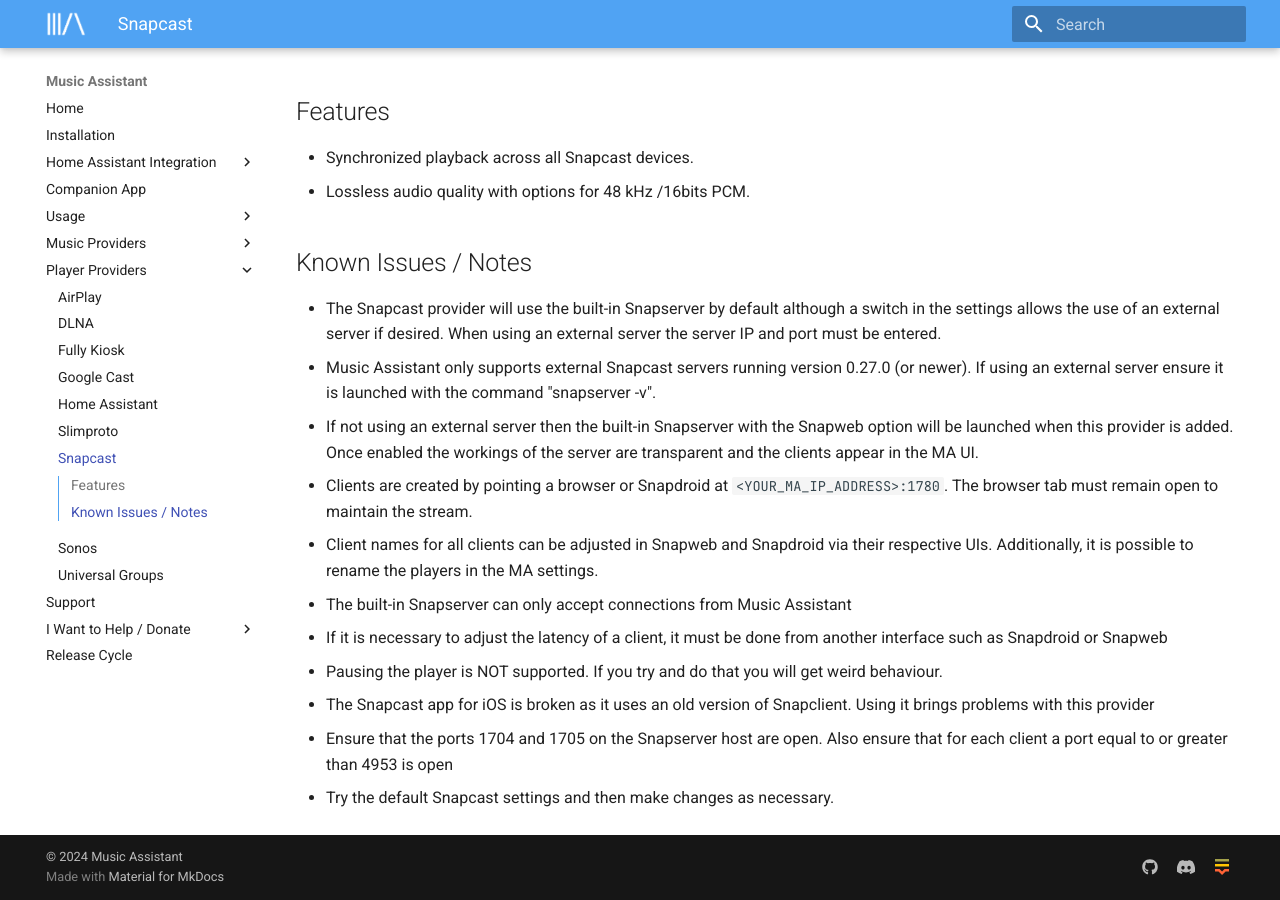
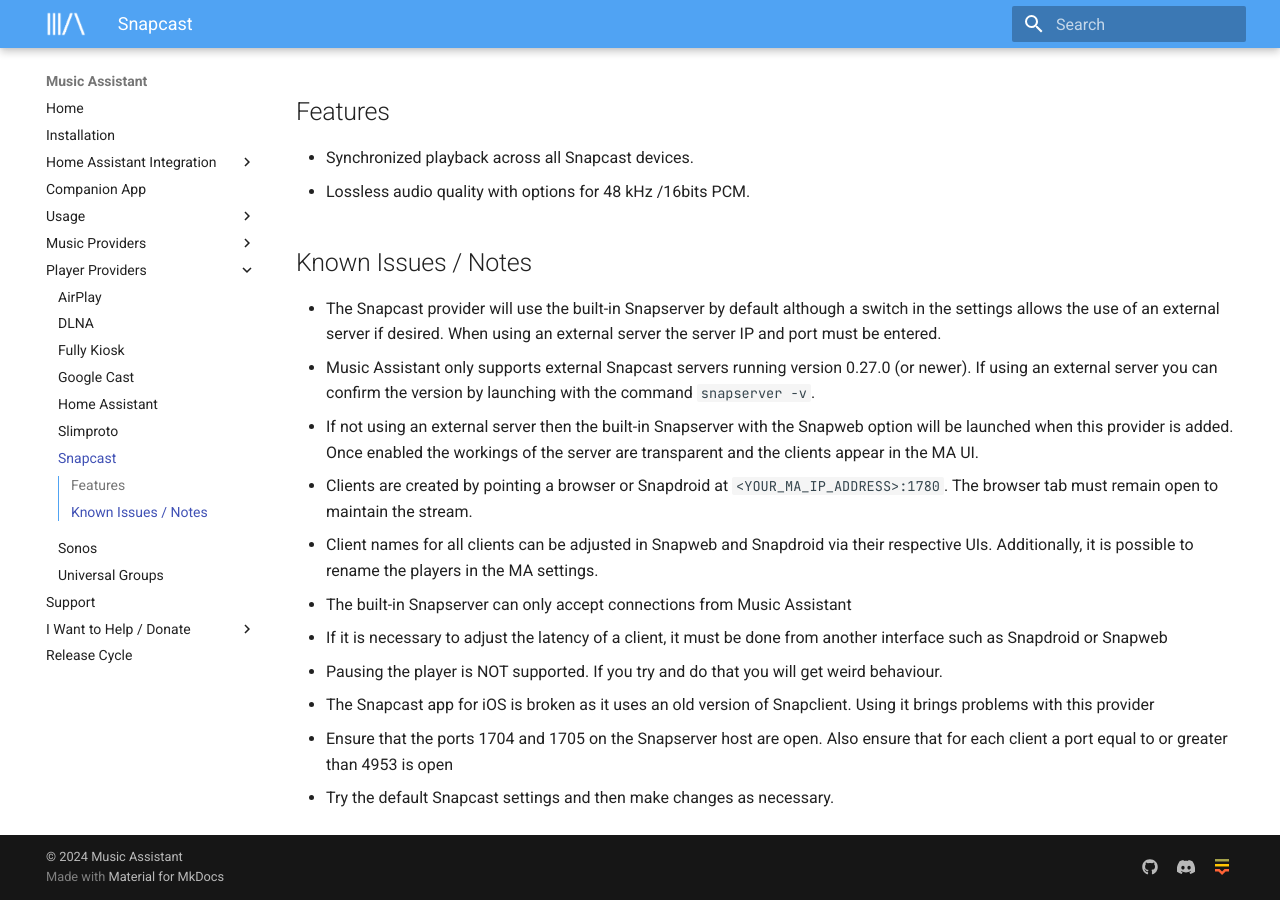
Before and after one commit to pwbriggs/music-assistant.github.io, an MkDocs documentation site: the page built from docs/player-support/snapcast.md, in a window 1280 px wide and 900 px high, scrolled down 862 px. Built offline with MkDocs 1.6.1 and Material for MkDocs 9.7.7, drawn with Linux system fonts in a browser that asks for light colours.

Commit message:
Fix incorrectly worded sentence

```diff
--- a/docs/player-support/snapcast.md
+++ b/docs/player-support/snapcast.md
@@ -15,7 +15,7 @@
 ## Known Issues / Notes
 
 - The Snapcast provider will use the built-in Snapserver by default although a switch in the settings allows the use of an external server if desired. When using an external server the server IP and port must be entered.
-- Music Assistant only supports external Snapcast servers running version 0.27.0 (or newer). If using an external server ensure it is launched with the command "snapserver -v".
+- Music Assistant only supports external Snapcast servers running version 0.27.0 (or newer). If using an external server you can confirm the version by launching with the command `snapserver -v`.
 - If not using an external server then the built-in Snapserver with the Snapweb option will be launched when this provider is added. Once enabled the workings of the server are transparent and the clients appear in the MA UI.
 - Clients are created by pointing a browser or Snapdroid at `<YOUR_MA_IP_ADDRESS>:1780`. The browser tab must remain open to maintain the stream.
 - Client names for all clients can be adjusted in Snapweb and Snapdroid via their respective UIs. Additionally, it is possible to rename the players in the MA settings.
```
